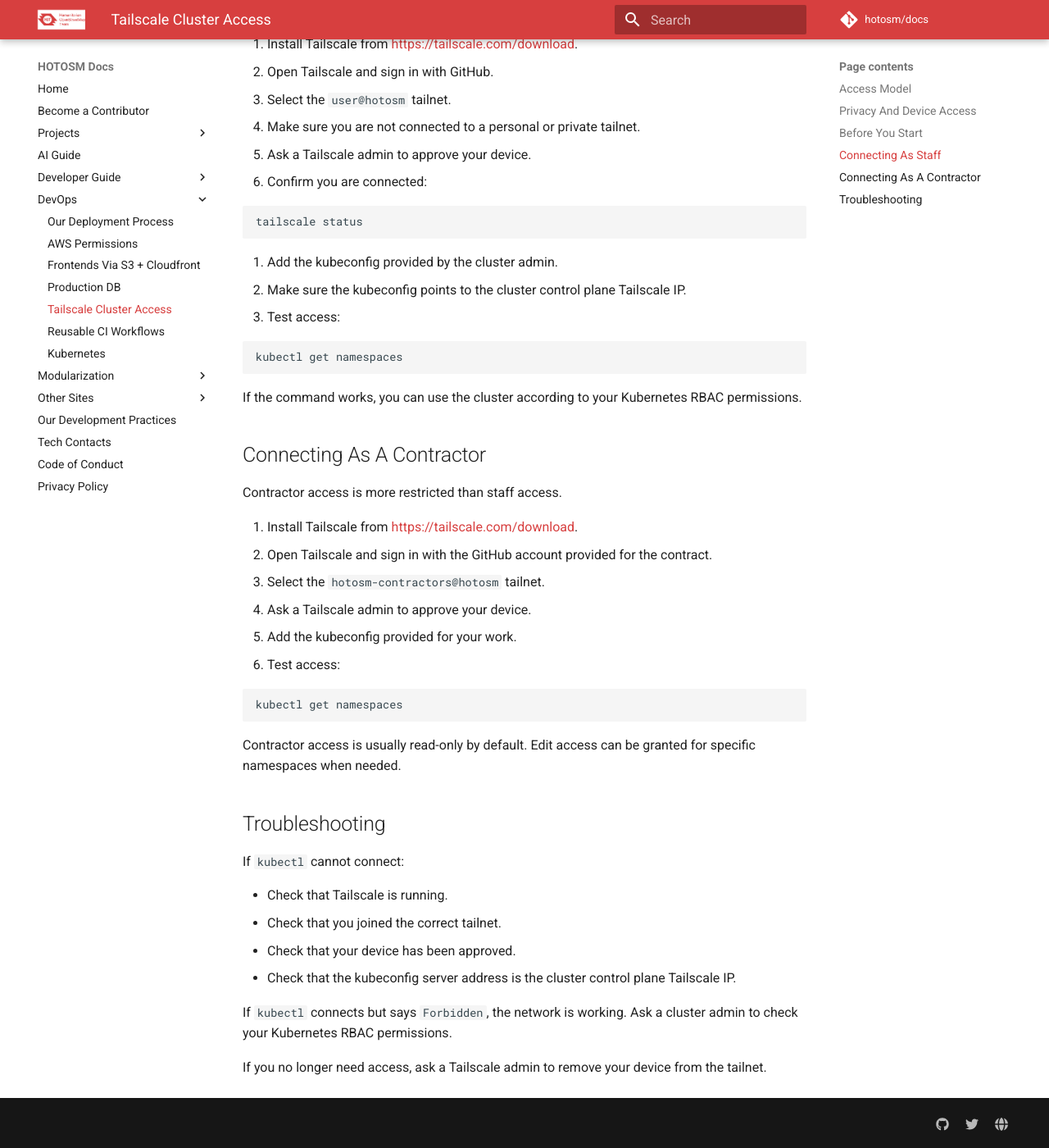
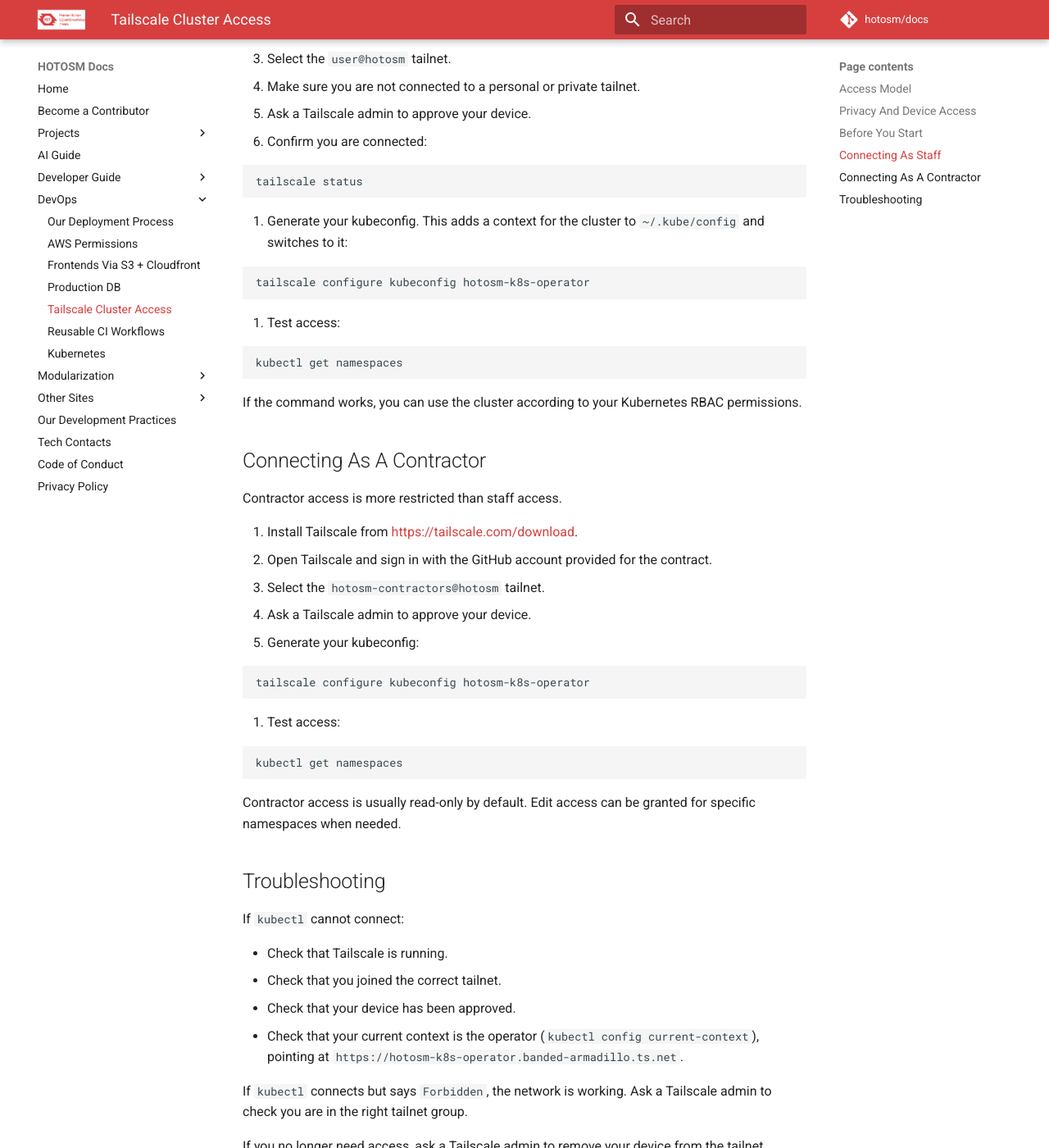
Before and after one commit to hotosm/docs, an MkDocs documentation site: the page built from docs/devops/tailscale-cluster-access.md, in a window 1280 px wide and 1400 px high, scrolled down 1478 px. Shown: the whole window at 82% size. Built offline with MkDocs 1.6.1 and Material for MkDocs 9.7.7, drawn with Linux system fonts in a browser that asks for light colours; comment, search, counter and statistics services are not loaded; some of the changed text lies outside the part shown.

Commit message:
docs: update info about cluster access using tailscale

````diff
--- a/docs/devops/tailscale-cluster-access.md
+++ b/docs/devops/tailscale-cluster-access.md
@@ -3,11 +3,12 @@
 We use Tailscale to keep Kubernetes control planes off the public internet.
 
 Instead of opening the Kubernetes API to public IP addresses, approved devices
-join a private HOT network called a tailnet. `kubectl` can then reach the
-control plane through its Tailscale IP.
+join a private HOT network called a tailnet. `kubectl` then reaches the
+cluster through the Tailscale operator's API server proxy.
 
-Tailscale only handles the network path. Kubernetes access is still controlled
-by your kubeconfig and Kubernetes RBAC permissions.
+The proxy identifies you by your Tailscale identity, and the tailnet policy
+maps your group to Kubernetes RBAC permissions. No personal credentials are
+stored in your kubeconfig.
 
 ## Access Model
 
@@ -15,7 +16,8 @@
 
 - Tailscale account access: you must be allowed into the HOT tailnet.
 - Device approval: your laptop must be approved by a tailnet admin.
-- Kubernetes access: your kubeconfig and RBAC permissions decide what you can do.
+- Kubernetes access: your tailnet group (e.g. admin, read-only, contractor)
+  decides your RBAC permissions.
 
 ## Privacy And Device Access
 
@@ -42,11 +44,7 @@
 - Tailscale installed on your machine.
 - `kubectl` installed.
 - Access to the correct HOT GitHub account or organization.
-- A kubeconfig from a cluster admin.
 - Device approval from a Tailscale admin.
-
-Keep your kubeconfig private. It is the credential that tells Kubernetes who you
-are and what you can access.
 
 ## Connecting As Staff
 
@@ -61,9 +59,14 @@
 tailscale status
 ```
 
-7. Add the kubeconfig provided by the cluster admin.
-8. Make sure the kubeconfig points to the cluster control plane Tailscale IP.
-9. Test access:
+7. Generate your kubeconfig. This adds a context for the cluster to
+   `~/.kube/config` and switches to it:
+
+```bash
+tailscale configure kubeconfig hotosm-k8s-operator
+```
+
+8. Test access:
 
 ```bash
 kubectl get namespaces
@@ -80,7 +83,12 @@
 2. Open Tailscale and sign in with the GitHub account provided for the contract.
 3. Select the `hotosm-contractors@hotosm` tailnet.
 4. Ask a Tailscale admin to approve your device.
-5. Add the kubeconfig provided for your work.
+5. Generate your kubeconfig:
+
+```bash
+tailscale configure kubeconfig hotosm-k8s-operator
+```
+
 6. Test access:
 
 ```bash
@@ -97,11 +105,12 @@
 - Check that Tailscale is running.
 - Check that you joined the correct tailnet.
 - Check that your device has been approved.
-- Check that the kubeconfig server address is the cluster control plane
-  Tailscale IP.
+- Check that your current context is the operator
+  (`kubectl config current-context`), pointing at
+  `https://hotosm-k8s-operator.banded-armadillo.ts.net`.
 
 If `kubectl` connects but says `Forbidden`, the network is working. Ask a
-cluster admin to check your Kubernetes RBAC permissions.
+Tailscale admin to check you are in the right tailnet group.
 
 If you no longer need access, ask a Tailscale admin to remove your device from
 the tailnet.
````
